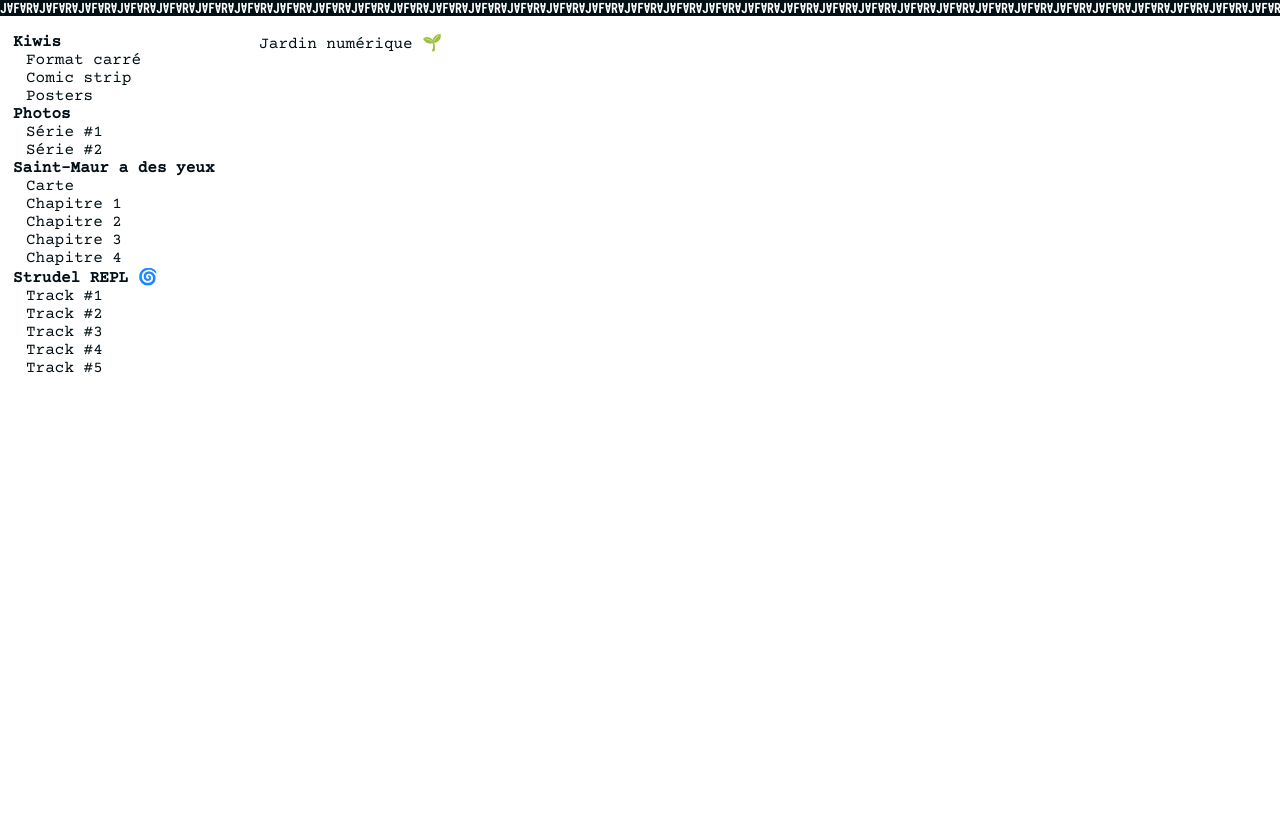
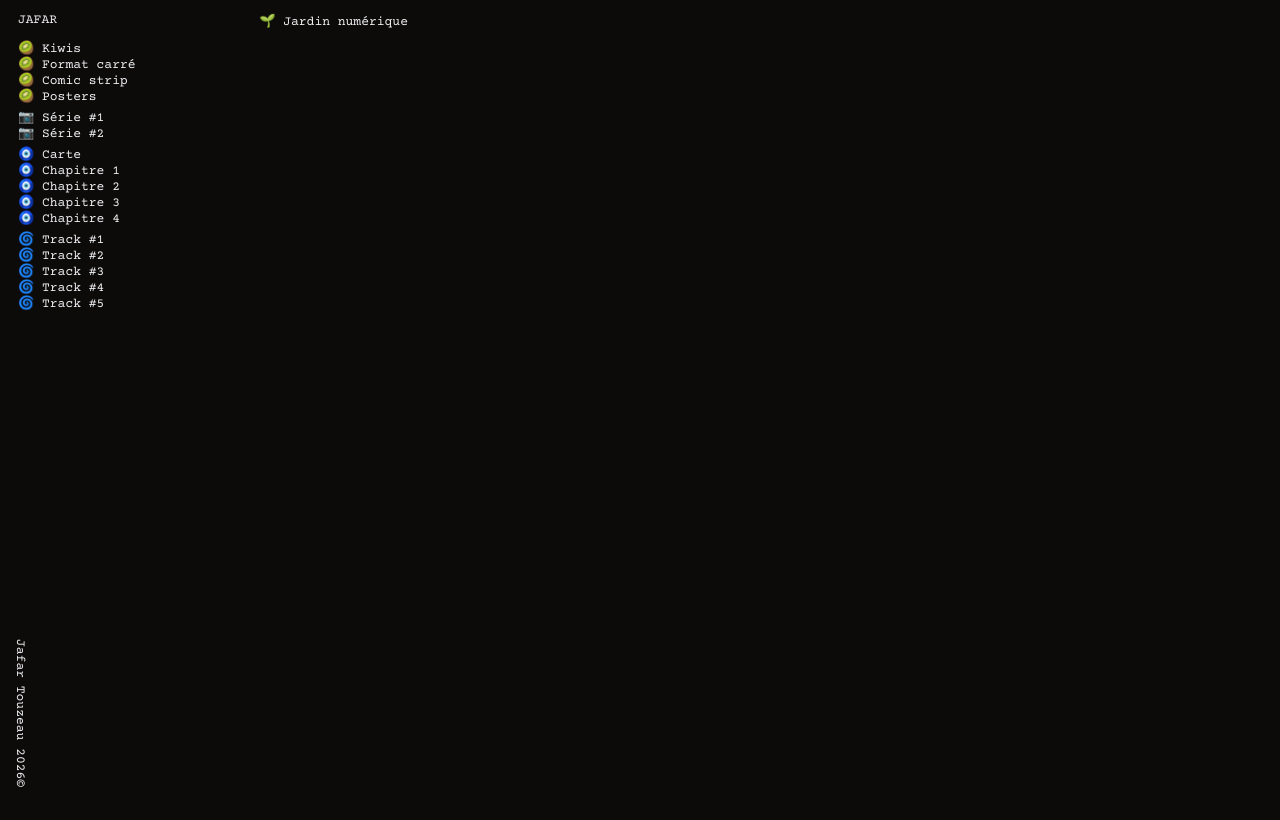
Before and after one commit to jafartouzeau/personnal-website, a Next.js app: page / in a window 1280 px wide. Built offline with nearby package versions, Linux system fonts and the light colour scheme.

Commit message:
Visual changes

```diff
--- a/src/app/globals.css
+++ b/src/app/globals.css
@@ -12,12 +12,14 @@
   --ff : courier-prime, ui-monospace, monospace;
   --ff-logo: iosevka-charon-mono, monospace;
 
-  --background: #ffffff ;
-  --foreground: #fff;
-  --accent: #ea0062;
-  --text: #020f15;
+  --fs: 13px;
+
+  --background: #0d0a0a ;
+  --accent: #ea0062af;
+  --text: #eff1f3;
 
   --main-padding: 13px;
+  --small-padding: 5px;
   --topbar-height: 20px;
 }
 
@@ -44,7 +46,7 @@
 }
 
 body {
-  margin-top: var(--topbar-height);
+  font-size: var(--fs);
   font-family: var(--ff);
   min-height: 100%;
   display: flex;
--- a/src/app/layout.tsx
+++ b/src/app/layout.tsx
@@ -1,6 +1,5 @@
 import type { Metadata } from "next";
 import "./globals.css";
-import TopBar from "@/components/topbar/topbar";
 import SideMenu from "@/components/side-menu/side-menu";
 
 
@@ -17,7 +16,6 @@
   return (
     <html lang="fr">
       <body>
-        <TopBar/>
         <SideMenu/>
         <main>{children}</main>
       </body>
--- a/src/app/page.tsx
+++ b/src/app/page.tsx
@@ -1,3 +1,3 @@
 export default function Home() {
-  return <p>Jardin numérique 🌱</p>;
+  return <p>🌱 Jardin numérique</p>;
 }
--- a/src/components/side-menu/side-menu.module.css
+++ b/src/components/side-menu/side-menu.module.css
@@ -6,12 +6,12 @@
     padding:  var(--main-padding);
 }
 
-.mainlink {
-    font-weight: 600;
+.top {
+    margin-top: var(--small-padding);
 }
 
-.sublink {
-    margin-left: var(--main-padding);
+.link {
+    margin-left: var(--small-padding);
 }
 
 @media (max-width: 768px) {
@@ -19,3 +19,26 @@
         height: auto;
     }
 }
+
+.logo {
+    font-size: 13px;
+    white-space: nowrap;
+    color: var(--text);
+    margin-bottom: var(--main-padding);
+}
+
+.reversed {
+    display: inline-block;
+    line-height: 0%;
+    vertical-align: middle;
+    transform: scale(1, -1);
+}
+
+.credits {
+    position: absolute;
+    bottom: 0;
+    writing-mode: vertical-rl;
+    text-orientation: sideways;
+    direction: rtl;
+    margin-bottom: var(--main-padding);
+}
--- a/src/components/side-menu/side-menu.tsx
+++ b/src/components/side-menu/side-menu.tsx
@@ -2,107 +2,97 @@
 import Link from "next/link";
 
 export default function SideMenu() {
+
     return (
+
         <nav className={styles.menu}>
 
-            <ol>
-                <Link className={styles.mainlink} href={`/kiwis`}>
-                   Kiwis
-                </Link>
-            </ol>
-                <ol className={styles.sublink}>
-                    <Link href={`/kiwis/formatcarre`}>
-                        Format carré
+            <Link href="/" className={styles.link}>
+                <p className={styles.logo}>JAFAR</p>
+            </Link>
+
+                <ol>
+                    <Link className={`${styles.link} ${styles.top}`} href={`/kiwis`}>
+                    🥝 Kiwis
                     </Link>
                 </ol>
-                <ol className={styles.sublink}>
-                    <Link href={`/kiwis/comicstrip`}>
-                        Comic strip
+                <ol className={styles.link}>
+                    <Link href={`/kiwis/formatcarre`}>
+                        🥝 Format carré
                     </Link>
                 </ol>
-                <ol className={styles.sublink}>
+                <ol className={styles.link}>
+                    <Link href={`/kiwis/comicstrip`}>
+                        🥝 Comic strip
+                    </Link>
+                </ol>
+                <ol className={styles.link}>
                     <Link href={`/kiwis/posters`}>
-                        Posters
+                         🥝 Posters
+                    </Link>
+                </ol>
+                <ol className={`${styles.link} ${styles.top}`}>
+                    <Link href={`/photos/serie1`}>
+                       📷 Série #1
+                    </Link>
+                </ol>
+                <ol className={styles.link}>
+                    <Link href={`/photos/serie2`}>
+                        📷 Série #2
+                    </Link>
+                </ol>
+                <ol className={`${styles.link} ${styles.top}`}>
+                    <Link href={`/smady/carte`}>
+                         🧿 Carte
+                    </Link>
+                </ol>
+                <ol className={styles.link}>
+                    <Link href={`/smady/chapitre1`}>
+                        🧿 Chapitre 1
+                    </Link>
+                </ol>
+                <ol className={styles.link}>
+                    <Link href={`/smady/chapitre2`}>
+                        🧿 Chapitre 2
+                    </Link>
+                </ol>
+                <ol className={styles.link}>
+                    <Link href={`/smady/chapitre3`}>
+                        🧿 Chapitre 3
+                    </Link>
+                </ol>
+                <ol className={styles.link}>
+                    <Link href={`/smady/chapitre4`}>
+                        🧿 Chapitre 4
+                    </Link>
+                </ol>
+                <ol className={`${styles.link} ${styles.top}`}>
+                    <Link href={`/strudelrepl/track1`}>
+                        🌀 Track #1
+                    </Link>
+                </ol>
+                <ol className={styles.link}>
+                    <Link href={`/strudelrepl/track2`}>
+                        🌀 Track #2
+                    </Link>
+                </ol>
+                <ol className={styles.link}>
+                    <Link href={`/strudelrepl/track3`}>
+                        🌀 Track #3
+                    </Link>
+                </ol>
+                <ol className={styles.link}>
+                    <Link href={`/strudelrepl/track4`}>
+                        🌀 Track #4
+                    </Link>
+                </ol>
+                <ol className={styles.link}>
+                    <Link href={`/strudelrepl/track5`}>
+                        🌀 Track #5
                     </Link>
                 </ol>
 
-            <ol className={styles.mainlink}>
-                <Link href={`/photos`}>
-                   Photos
-                </Link>
-            </ol>
-                <ol className={styles.sublink}>
-                    <Link href={`/photos/serie1`}>
-                        Série #1
-                    </Link>
-                </ol>
-                <ol className={styles.sublink}>
-                    <Link href={`/photos/serie2`}>
-                        Série #2
-                    </Link>
-                </ol>
-
-            <ol className={styles.mainlink}>
-                <Link href={`/smady`}>
-                   Saint-Maur a des yeux
-                </Link>
-            </ol>
-                <ol className={styles.sublink}>
-                    <Link href={`/smady/carte`}>
-                        Carte
-                    </Link>
-                </ol>
-                <ol className={styles.sublink}>
-                    <Link href={`/smady/chapitre1`}>
-                        Chapitre 1
-                    </Link>
-                </ol>
-                <ol className={styles.sublink}>
-                    <Link href={`/smady/chapitre2`}>
-                        Chapitre 2
-                    </Link>
-                </ol>
-                <ol className={styles.sublink}>
-                    <Link href={`/smady/chapitre3`}>
-                        Chapitre 3
-                    </Link>
-                </ol>
-                <ol className={styles.sublink}>
-                    <Link href={`/smady/chapitre4`}>
-                        Chapitre 4
-                    </Link>
-                </ol>
-
-            <ol className={styles.mainlink}>
-                <Link href={`/strudelrepl`}>
-                    Strudel REPL 🌀
-                </Link>
-            </ol>
-                <ol className={styles.sublink}>
-                    <Link href={`/strudelrepl/track1`}>
-                        Track #1
-                    </Link>
-                </ol>
-                <ol className={styles.sublink}>
-                    <Link href={`/strudelrepl/track2`}>
-                        Track #2
-                    </Link>
-                </ol>
-                <ol className={styles.sublink}>
-                    <Link href={`/strudelrepl/track3`}>
-                        Track #3
-                    </Link>
-                </ol>
-                <ol className={styles.sublink}>
-                    <Link href={`/strudelrepl/track4`}>
-                        Track #4
-                    </Link>
-                </ol>
-                <ol className={styles.sublink}>
-                    <Link href={`/strudelrepl/track5`}>
-                        Track #5
-                    </Link>
-                </ol>
+                <p className={styles.credits}>©2026 Jafar Touzeau</p>
 
         </nav>
     )
--- a/src/components/topbar/topbar.module.css
+++ /dev/null
@@ -1,32 +0,0 @@
-.topbar {
-  position: absolute;
-  top: 0;
-  left: 0;
-  display: flex;
-  flex-direction: row;
-  width: 100vw;
-  background-color: var(--text);
-  align-items: center;
-}
-
-.link {
-  display: block;
-  width: 100%;
-}
-
-.container {
-  position: relative;
-  width: 100%;
-  height: 1rem;
-  overflow: hidden;
-  display: flex;
-  align-items: center;
-}
-
-.w {
-  font-family: var(--ff-logo);
-  font-weight: 800;
-  font-size: 13px;
-  white-space: nowrap;
-  color: #ffffff;
-}
--- a/src/components/topbar/topbar.tsx
+++ /dev/null
@@ -1,49 +0,0 @@
-'use client';
-
-import { useLayoutEffect, useRef, useState } from 'react';
-import styles from './topbar.module.css';
-import Link from "next/link";
-
-const LOGO_UNIT = "J∀F∀R∀";
-
-export default function TopBar() {
-  const containerRef = useRef<HTMLDivElement>(null);
-  const textRef = useRef<HTMLSpanElement>(null);
-  const unitWidthRef = useRef<number>(0);
-  const [repeatedText, setRepeatedText] = useState(LOGO_UNIT);
-
-
-  useLayoutEffect(() => {
-    const container = containerRef.current;
-    if (!container) return;
-
-    const measure = document.createElement('span');
-    measure.style.visibility = 'hidden';
-    measure.style.position = 'absolute';
-    measure.style.whiteSpace = 'nowrap';
-    measure.className = styles.w;
-    measure.textContent = LOGO_UNIT;
-    container.appendChild(measure);
-    const unitWidth = measure.offsetWidth || 1;
-    container.removeChild(measure);
-
-    unitWidthRef.current = unitWidth;
-
-    const containerWidth = container.offsetWidth;
-    // assez de répétitions pour couvrir 2x la largeur du container
-    const repeats = Math.ceil((containerWidth * 2) / unitWidth) + 1;
-    setRepeatedText(LOGO_UNIT.repeat(repeats));
-  }, []);
-
-
-
-  return (
-    <nav className={styles.topbar}>
-      <Link href={"/"} className={styles.link}>
-        <div ref={containerRef} className={styles.container}>
-          <span ref={textRef} className={styles.w}>{repeatedText}</span>
-        </div>
-      </Link>
-    </nav>
-  );
-}
```
